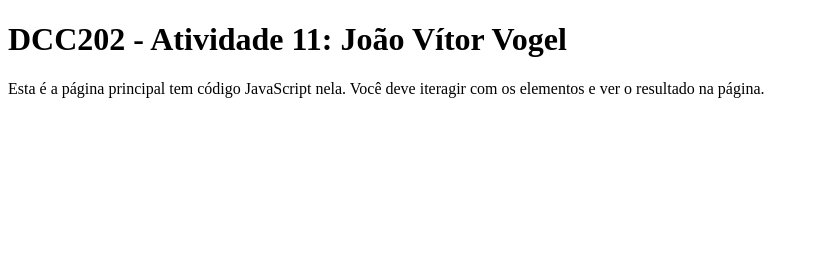
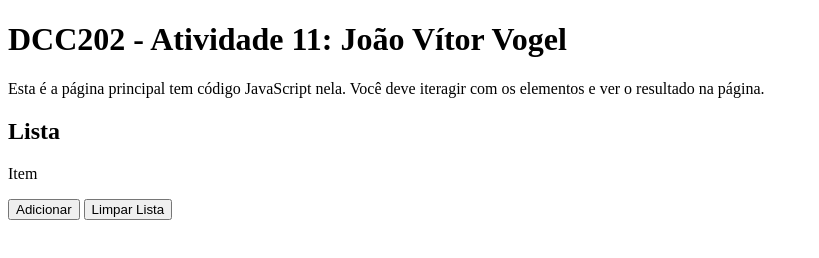
Before and after one commit to ufjf-dcc202/ufjf-dcc202-2023-3-b-atv11-joaovogelufjf, a plain HTML site: page index.html in a window 1280 px wide. Shown: the whole page, without its empty margins (0-819 px from the left). Drawn offline with Linux system fonts and the light colour scheme; a script that the page names is missing.

Commit message:
adiciona section com elementos que a ativ pede

```diff
--- a/index.html
+++ b/index.html
@@ -10,6 +10,13 @@
     <main>
         <h1>DCC202 - Atividade 11: João Vítor Vogel</h1>
         <p>Esta é a página principal tem código JavaScript nela. Você deve iteragir com os elementos e ver o resultado na página.</p>
+        <section>
+            <h2>Lista</h2>
+            <p id="entrada" contenteditable>Item</p>
+            <button id="adicionar">Adicionar</button>
+            <button id="limpar">Limpar Lista</button>
+            <ol id="itens"></ol>
+        </section>
     </main>
 </body>
 </html>
```
